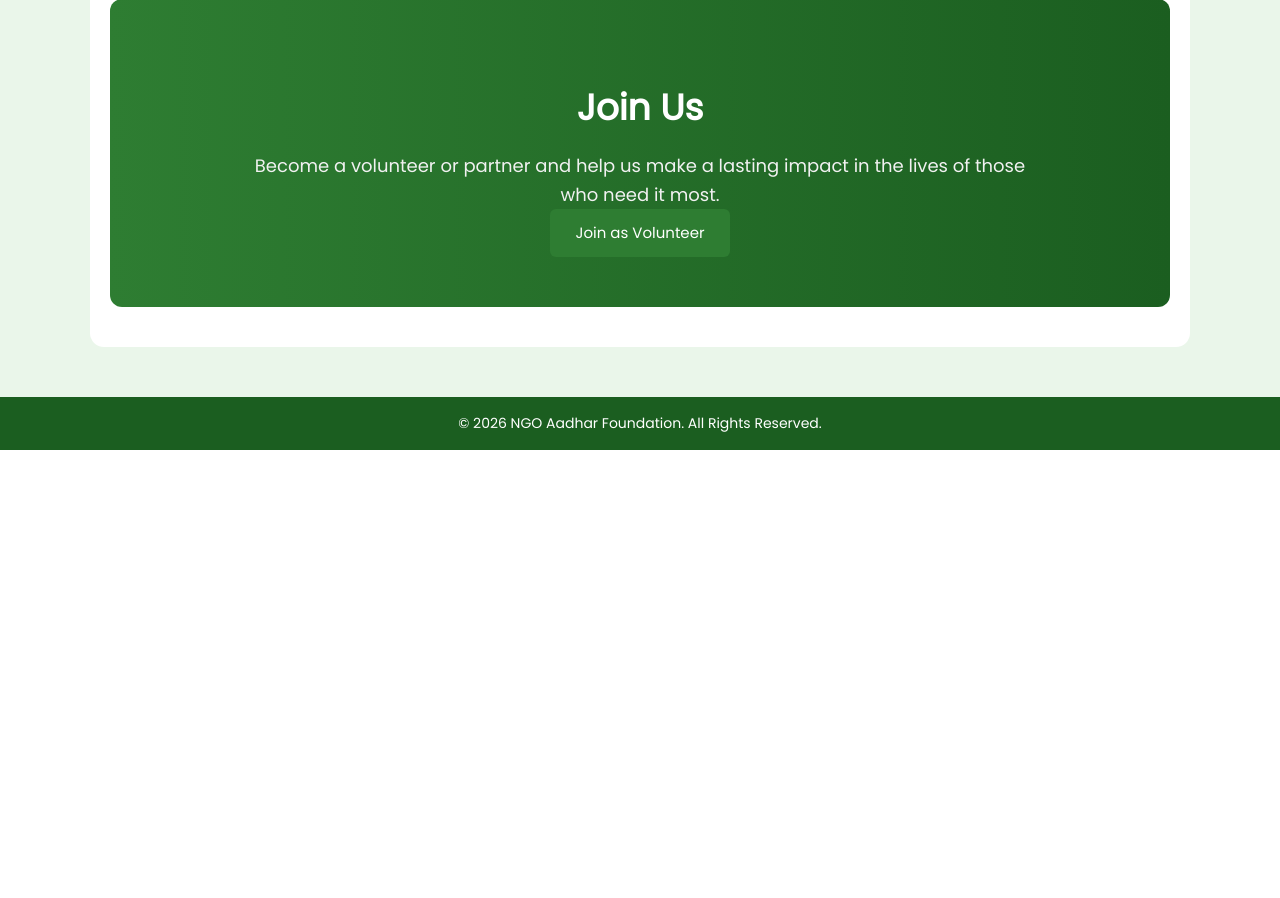
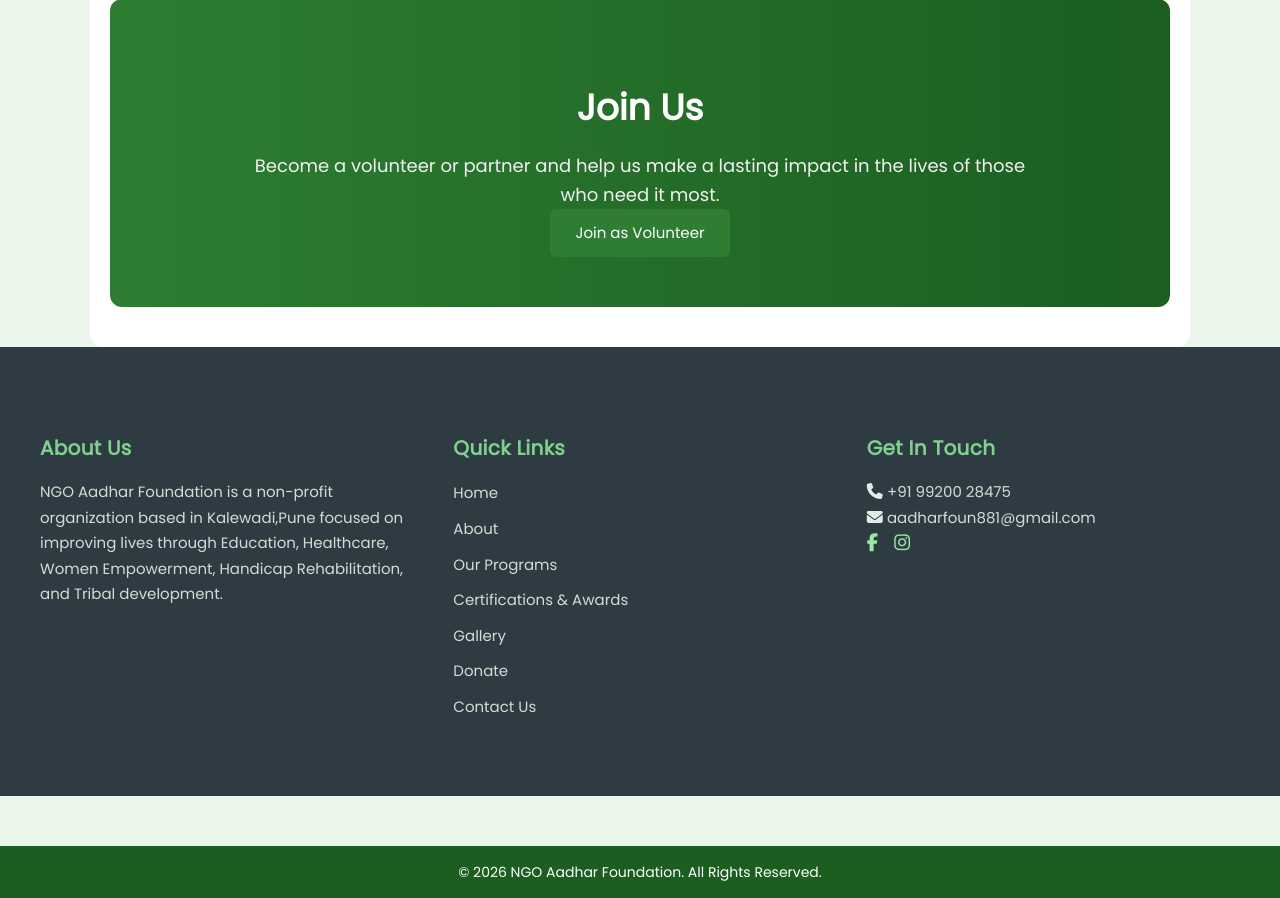
Before and after one commit to KshitijD24/ngo-website, a Flask app: page /about in a window 1280 px wide. Shown: the part 3190-4088 px from the top of the page. Before the commit the page ends 3640 px from the top, so only its background shows below. Run offline with Flask 3, Linux system fonts and the light colour scheme.

Commit message:
Some updations

```diff
--- a/static/css/style.css
+++ b/static/css/style.css
@@ -1629,3 +1629,90 @@ html {
     object-position: center top; /* 👈 better crop */
   }
 }
+
+
+.site-footer {
+  background: #2f3b43; /* Professional dark slate */
+  padding: 60px 20px;
+  color: #e3ebe6; /* Soft light text */
+}
+
+/* Headings */
+.site-footer h3 {
+  color: #7fd18c; /* Accent green */
+  font-weight: 600;
+  letter-spacing: 0.3px;
+}
+
+/* Paragraphs & links */
+.footer-box p,
+.footer-box a {
+  color: #cfded5; /* Readable soft grey */
+  font-size: 15px;
+  line-height: 1.7;
+  text-decoration: none;
+}
+
+/* Links hover */
+.site-footer a:hover {
+  color: #ffffff;
+}
+
+/* Layout */
+.footer-container {
+  max-width: 1200px;
+  margin: auto;
+  display: grid;
+  grid-template-columns: repeat(3, 1fr);
+  gap: 40px;
+}
+
+.footer-box h3 {
+  margin-bottom: 15px;
+  font-size: 20px;
+}
+
+/* Lists */
+.footer-box ul {
+  list-style: none;
+  padding: 0;
+}
+
+.footer-box ul li {
+  margin-bottom: 10px;
+}
+
+/* Social icons */
+.social-icons i {
+  margin-right: 12px;
+  font-size: 18px;
+  cursor: pointer;
+  color: #9be7a6;
+  transition: color 0.3s ease;
+}
+
+.social-icons i:hover {
+  color: #ffffff;
+}
+
+/* Mobile */
+@media (max-width: 768px) {
+  .footer-container {
+    grid-template-columns: 1fr;
+    text-align: center;
+  }
+
+  .social-icons {
+    margin-top: 10px;
+  }
+}
+
+.logo-link {
+  display: flex;
+  align-items: center;
+  text-decoration: none;
+}
+
+.logo-link img {
+  cursor: pointer;
+}
--- a/templates/base.html
+++ b/templates/base.html
@@ -55,10 +55,12 @@
   <div class="nav-container">
 
     <div class="nav-left" translate="no">
-      <img src="{{ url_for('static', filename='images/logo.jpeg') }}"
+      <a href="/" class="logo-link" aria-label="Go to Home">
+        <img src="{{ url_for('static', filename='images/logo.jpeg') }}"
            alt="NGO Aadhar Foundation Logo"
            class="nav-logo"
            loading="lazy">
+      </a>
       <span class="nav-title">NGO Aadhar Foundation</span>
     </div>
 
@@ -121,6 +123,51 @@
   </div>
 </div>
 
+<section class="site-footer">
+  <div class="footer-container">
+
+    <div class="footer-box">
+      <h3>About Us</h3>
+      <p>
+        NGO Aadhar Foundation is a non-profit organization based in Kalewadi,Pune focused on improving lives
+        through Education, Healthcare, Women Empowerment, Handicap Rehabilitation, and Tribal development.
+      </p>
+    </div>
+
+    <div class="footer-box">
+      <h3>Quick Links</h3>
+      <ul>
+        <li><a href="/">Home</a></li>
+        <li><a href="/about">About</a></li>
+        <li><a href="/programs">Our Programs</a></li>
+        <li><a href="/certifications">Certifications & Awards</a></li>
+        <li><a href="/gallery">Gallery</a></li>
+        <li><a href="/donate">Donate</a></li>
+        <li><a href="/contact">Contact Us</a></li>
+      </ul>
+    </div>
+
+    <div class="footer-box">
+      <h3>Get In Touch</h3>
+      <i class="fa-solid fa-phone"></i>
+      <a href="tel:+919920028475">+91 99200 28475</a>
+      <br>
+      <i class="fa-solid fa-envelope"></i>
+      <a href="mailto:aadharfoun881@gmail.com">aadharfoun881@gmail.com</a>
+      <div class="social-icons">
+        <a href="https://www.facebook.com/aadharfoun/"></a>
+          <i class="fab fa-facebook-f"></i>
+        </a>
+        <a href="https://www.instagram.com/sunilahire9763?igsh=MWl6bGk0MHZvdTMzaA=="></a>
+          <i class="fab fa-instagram"></i>
+        </a>
+      </div>
+    </div>
+
+  </div>
+</section>
+
+
 <!-- FOOTER -->
 <footer>
   © 2026 NGO Aadhar Foundation. All Rights Reserved.
@@ -177,7 +224,6 @@ document.addEventListener("DOMContentLoaded", function () {
 });
 </script>
 
-
 <script>
 function openModal(img) {
   document.getElementById("imgModal").style.display = "flex";
```
